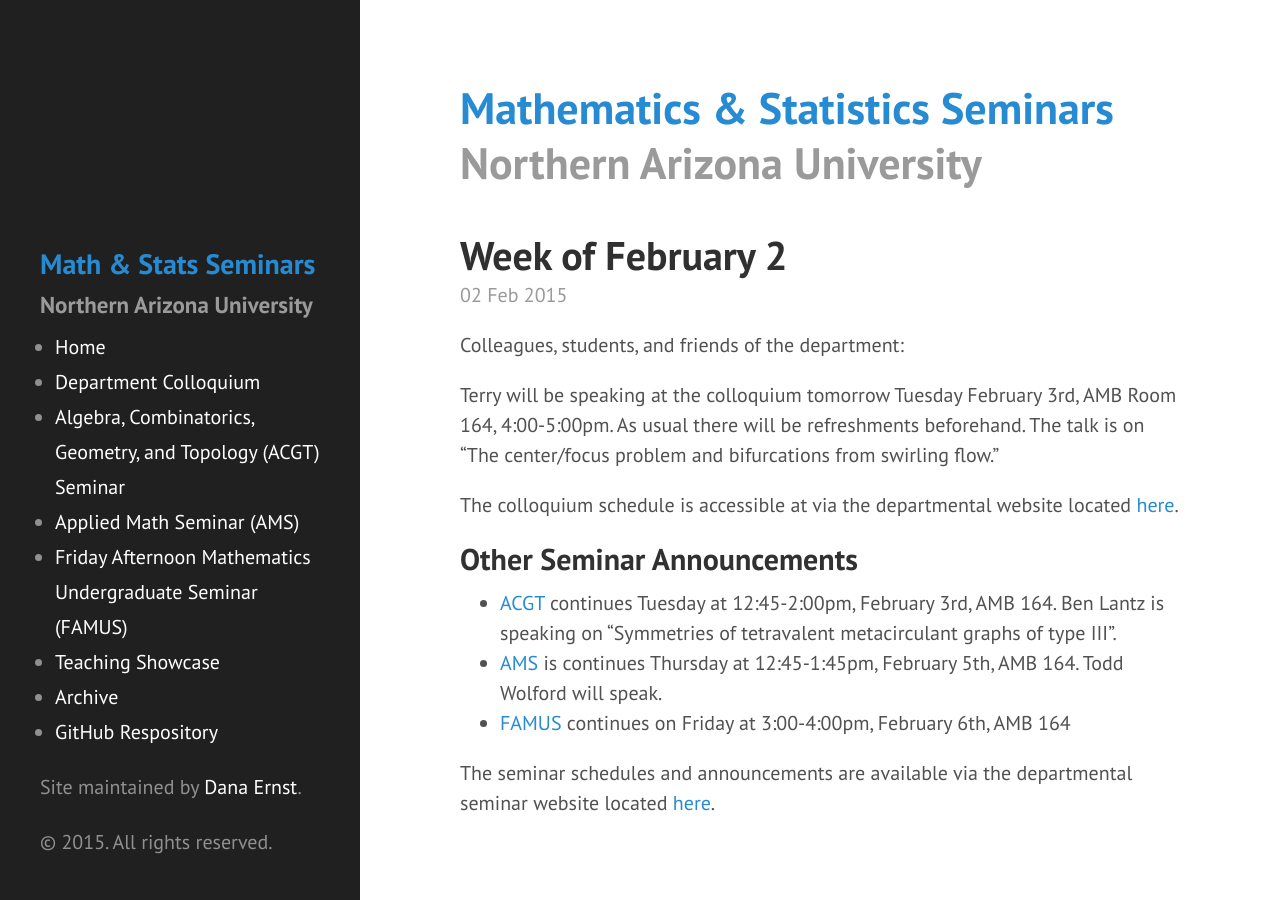
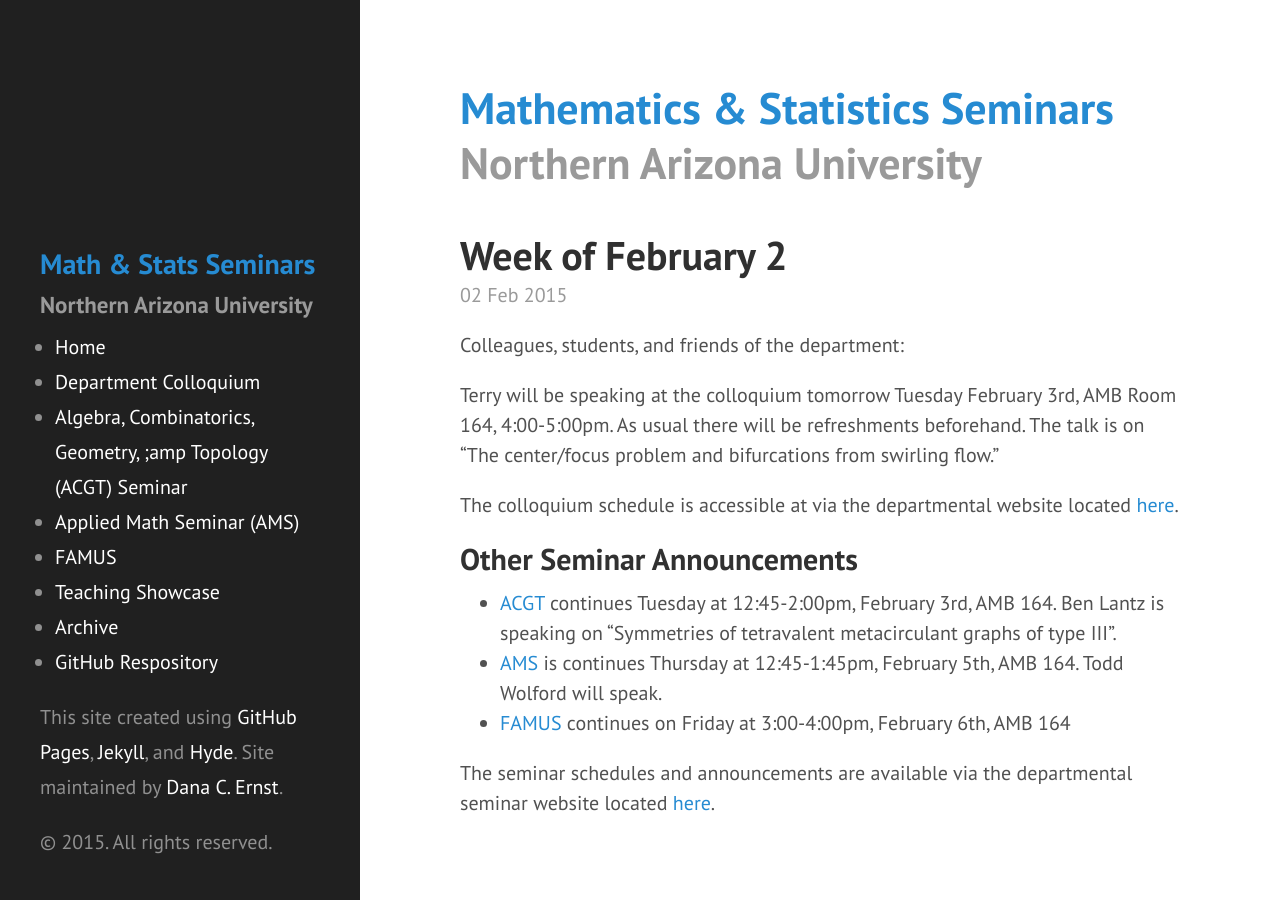
Before and after one commit to NAUMathStat/seminars, a Jekyll site: the page built from index.html, in a window 1280 px wide and 900 px high. Built offline with Jekyll 4.4.1, drawn with Linux system fonts in a browser that asks for light colours; Markdown is read by kramdown in place of the engine named in the settings; the list of posts is cut into pages by our own code.

Commit message:
That's it for now

```diff
--- a/_includes/sidebar.html
+++ b/_includes/sidebar.html
@@ -10,16 +10,16 @@
 <ul>
 <li><a class="sidebar-nav-item{% if page.url == site.baseurl %} active{% endif %}" href="{{ site.baseurl }}/">Home</a></li>
 <li><a class="sidebar-nav-item" href="{{ site.baseurl }}/colloquiumSpring2015">Department Colloquium</a></li>
-<li><a class="sidebar-nav-item" href="{{ site.baseurl }}/acgtSpring2015">Algebra, Combinatorics, Geometry, and Topology (ACGT) Seminar</a></li>
+<li><a class="sidebar-nav-item" href="{{ site.baseurl }}/acgtSpring2015">Algebra, Combinatorics, Geometry, ;amp Topology (ACGT) Seminar</a></li>
 <li><a class="sidebar-nav-item" href="{{ site.baseurl }}/amsSpring2015">Applied Math Seminar (AMS)</a></li>
-<li><a class="sidebar-nav-item" href="{{ site.baseurl }}/famusSpring2015">Friday Afternoon Mathematics Undergraduate Seminar (FAMUS)</a></li>
+<li><a class="sidebar-nav-item" href="{{ site.baseurl }}/famusSpring2015">FAMUS</a></li>
 <li><a class="sidebar-nav-item" href="{{ site.baseurl }}/teachingSpring2015">Teaching Showcase</a></li>
 <li><a class="sidebar-nav-item" href="{{ site.baseurl }}/archive">Archive</a></li>
 <li><a class="sidebar-nav-item" href="http://github.com/NAUMathStat/seminars">GitHub Respository</a></li>
 </ul>
 
 <div class="sidebar-nav-item">
-<p>Site maintained by <a href="http://danaernst.com">Dana Ernst</a>.</p>
+<p>This site created using <a href="https://pages.github.com">GitHub Pages</a>, <a href="http://jekyllrb.com">Jekyll</a>, and <a href="http://hyde.getpoole.com">Hyde</a>.  Site maintained by <a href="http://danaernst.com">Dana C. Ernst</a>.</p>
 <p>&copy; {{ site.time | date: '%Y' }}. All rights reserved.</p>
 </div>
 
```
